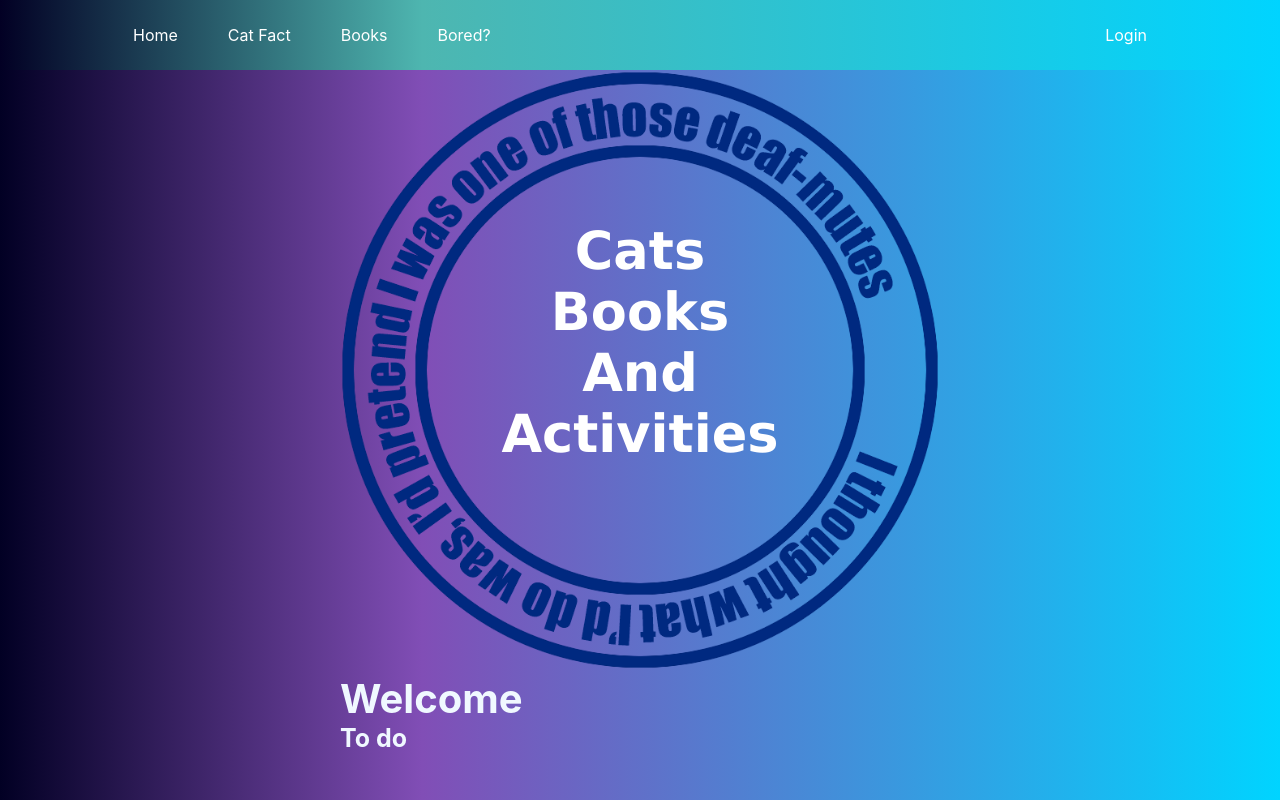
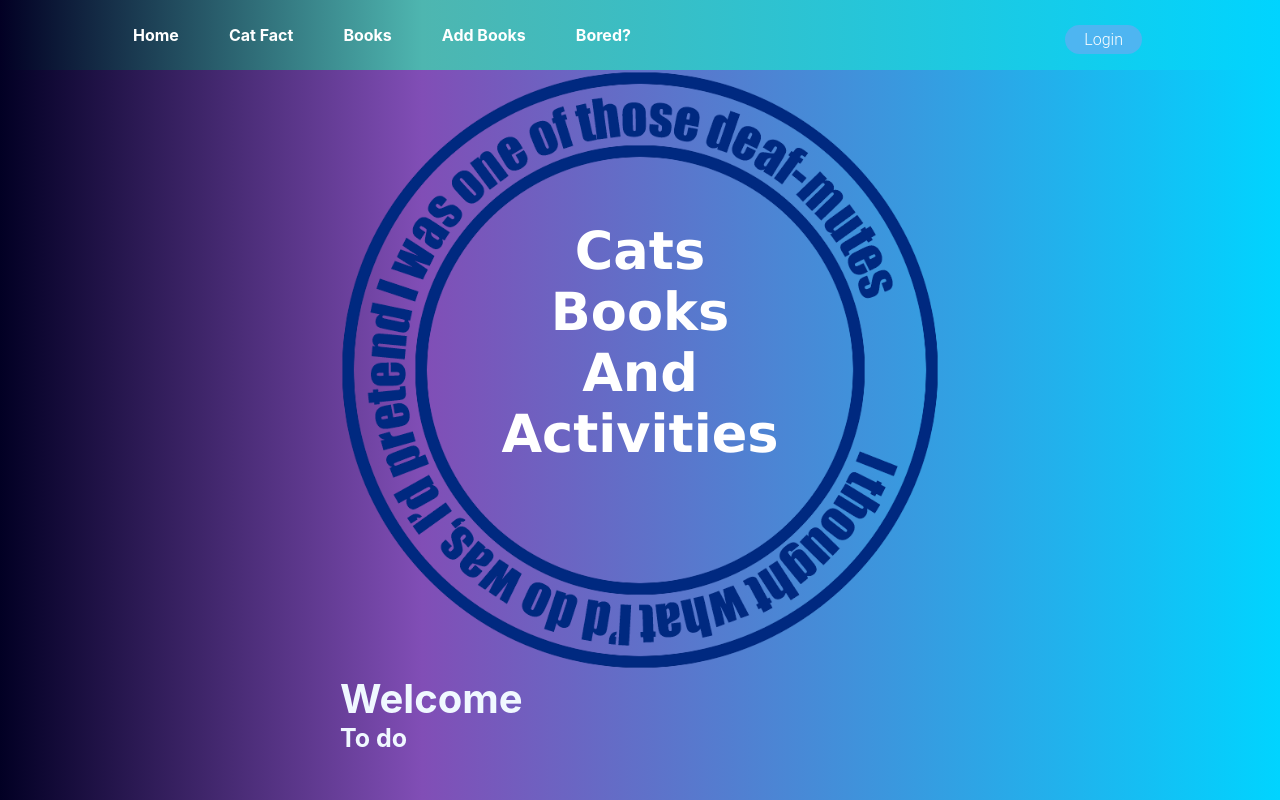
Before and after one commit to Ruaffu/CA2_individual_frontend, a React (Vite) app: page / in a window 1280 px wide. Shown: the top 800 px of the page. Built offline with nearby package versions, Linux system fonts and the light colour scheme.

Commit message:
addBooks component added along with some minor chnages to header

```diff
--- a/src/App.jsx
+++ b/src/App.jsx
@@ -1,44 +1,50 @@
-import { Outlet, Link, NavLink } from "react-router-dom";
-import { useState, useEffect } from "react";
+import { BrowserRouter, Routes, Route } from "react-router-dom";
+import { useState, useEffect} from "react";
 import "./styles/App.css";
-import apiFacade from "./apiFacade.js";
+import Home from "./components/Home";
+import NoMatch from "./components/NoMatch";
+import LoginPage from "./components/LoginPage";
+import Cat from "./components/Cat";
+import Books from "./components/Books";
+import Bored from "./components/Bored";
+import Header from "./components/Header";
+import facade from "./apiFacade";
+import AddBooks from "./components/AddBooks";
+
+
 export default function App() {
 
+  const [loggedIn, setLoggedIn] = useState(false);
+  function user() {
+    const [dataFromServer, setDataFromServer] = useState("Loading...")
 
+    useEffect(() => {
+      facade.fetchUserInfo().then(data => setDataFromServer(data));
+    }, [])
 
-  function logout() {
-    apiFacade.logout();
+    return (
+      <div>
+        <h3 >Hello @{dataFromServer.userName}</h3>
+      </div>
+    )
   }
-
-  //  const  getUsername = () => {
-  //   const data = apiFacade.fetchUserInfo().then(data => data);
-  //   return data.userName
-  // }
 
   return (
     <div>
-      <header>
-        <nav>
-          <NavLink className="nav-link" to="/">Home</NavLink>
-          <NavLink className="nav-link" to="cat">Cat Fact</NavLink>
-          <NavLink className="nav-link" to="book">Books</NavLink>
-          <NavLink className="nav-link" to="bored">Bored?</NavLink>
+       <BrowserRouter>
+       <Header loggedIn={loggedIn} user={user}/>
+    <Routes>
+        <Route path="/" element={<Home/>}>
+        </Route>
+        <Route path="login" element={<LoginPage loggedIn={loggedIn} setLoggedIn={setLoggedIn} />} />
+        <Route path="cat" element={<Cat/>} />
+        <Route path="book" element={<Books loggedIn={loggedIn} />} />
+        <Route path="addbook" element={<AddBooks loggedIn={loggedIn} />} />
+        <Route path="bored" element={<Bored />} />
+        <Route path="*" element={<NoMatch/>} />
 
-
-          {
-            apiFacade.loggedIn() ?
-              <>
-                <NavLink className="nav-button" to="/" onClick={logout}>Logout</NavLink>
-              </>
-
-
-              : <NavLink className="nav-button" to="login">Login</NavLink>
-          }
-
-
-        </nav>
-      </header>
-      <Outlet />
+    </Routes>
+  </BrowserRouter>,
     </div>
   );
 }
--- a/src/apiFacade.js
+++ b/src/apiFacade.js
@@ -68,7 +68,7 @@ function apiFacade() {
 
   const createBook = (book) => {
     const options = makeOptions("POST", true, book); //True add's the token
-    console.log(username + " " + password);
+    console.log(book);
     return fetch(URL + "/api/book/newbook", options)
       .then(handleHttpErrors)
       .then(res => { setToken(res.token) })
--- /dev/null
+++ b/src/components/AddBooks.jsx
@@ -0,0 +1,125 @@
+import { Link, Outlet, NavLink } from "react-router-dom";
+import { useState, useEffect } from "react";
+import facade from "../apiFacade";
+import "../styles/Books.css";
+
+export default function AddBooks({ loggedIn}) {
+    const [books, setBooks] = useState([]);
+    const [roles, setRoles] = useState([]);
+    const initialValue = {
+        title: "",
+        isbn: "",
+        description: '',
+        name: '',
+      };
+      const [newBook, setNewBook] = useState(initialValue);
+
+      const handleSubmit = (e) => {
+        e.preventDefault();
+        console.log(newBook);
+        facade.createBook(newBook);
+        setNewBook(initialValue);
+        alert(newBook.title + ' Has been added')
+      };
+
+      const handleChange = (e) => {
+        const name = e.target.name;
+        const value = e.target.value;
+        setNewBook({ ...newBook, [name]: value });
+      };
+
+    function getRole(setRoles) {
+      const [dataFromServer, setDataFromServer] = useState("Loading...")
+
+      useEffect(() => {
+        facade.fetchUserInfo().then(data => setRoles(data.roles));
+      }, [])
+
+   return roles
+
+
+
+    }
+    console.log();
+
+
+    function getBooks() {
+        facade.fetchBook().then(data => setBooks(data));
+
+    }
+
+    useEffect(() => {
+        getBooks()
+
+    },[])
+
+
+  return (
+    <div >{getRole(setRoles)}
+        <h1 className="center-text book-text">Books</h1>
+        {loggedIn != false && roles[0] === 'admin' ?
+<>
+<div className="form-box">
+      <form >
+        <label>Title: </label>
+        <input className="form-input"
+          type="text"
+          name="title"
+          value={newBook.title}
+          onChange={handleChange}
+        ></input>{" "}
+        <br></br>
+        <label>ISBN: </label>
+        <input className="form-input"
+          type="text"
+          name="isbn"
+          value={newBook.isbn}
+          onChange={handleChange}
+        ></input>
+        <br></br>
+        <label>Description: </label>
+        <input
+        className="form-input"
+          type="text"
+          name="description"
+          value={newBook.description}
+          onChange={handleChange}
+        ></input>
+         <br></br>
+        <label>Author: </label>
+        <input className="form-input"
+          type="text"
+          name="name"
+          value={newBook.name}
+          onChange={handleChange}
+        ></input>
+        <br></br>
+      </form>
+      <br></br>
+      <button className="button-text" type="submit" onClick={handleSubmit}>
+        Add
+      </button>
+      <br></br>
+      <br></br>
+    </div>
+     <div className='card-list'>
+     {books.map(book => (
+         <div className='card-container' key={book.title}>
+             <img className='center' src={'https://covers.openlibrary.org/b/isbn/'+book.isbn+'-M.jpg'} />
+            <h2 className='center-text'>{book.title}</h2>
+            <h4 className='center-text'>{book.isbn}</h4>
+            <p className="center-text">{book.description}</p>
+            </div>
+     ))}
+     </div>
+
+     </>
+     :<>
+     <h3 className="center-text book-text">Please Login as Admin</h3>
+     <NavLink className="navlink book-text" to="/login">Login</NavLink>
+     </>
+}
+
+    </div>
+  );
+}
--- a/src/components/Books.jsx
+++ b/src/components/Books.jsx
@@ -3,23 +3,15 @@ import { useState, useEffect } from "react";
 import facade from "../apiFacade";
 import "../styles/Books.css";
 
-export default function Books() {
+export default function Books({ loggedIn}) {
     const [books, setBooks] = useState([]);
-
 
     function getBooks() {
         facade.fetchBook().then(data => setBooks(data));
 
+
     }
-
-    const getToken = () => {
-        return localStorage.getItem('jwtToken')
-      }
-      const loggedIn = () => {
-        const loggedIn = getToken() != null;
-        return loggedIn;
-      }
-
+    console.log(books);
 
     useEffect(() => {
         getBooks()
@@ -30,13 +22,14 @@ export default function Books() {
   return (
     <div >
         <h1 className="center-text book-text">Books</h1>
-        {loggedIn() != false ?
+        {loggedIn != false?
 
      <div className='card-list'>
      {books.map(book => (
          <div className='card-container' key={book.title}>
              <img className='center' src={'https://covers.openlibrary.org/b/isbn/'+book.isbn+'-M.jpg'} />
             <h2 className='center-text'>{book.title}</h2>
+            <h2 className='center-text'>By {book.authors[0]}</h2>
             <h4 className='center-text'>{book.isbn}</h4>
             <p className="center-text">{book.description}</p>
             </div>
--- /dev/null
+++ b/src/components/Header.jsx
@@ -0,0 +1,38 @@
+import React from 'react'
+import { Outlet, Link, NavLink } from "react-router-dom";
+
+function logout() {
+    apiFacade.logout();
+}
+
+const Header = ({ loggedIn, user }) => {
+  return (
+    <div>
+        <header>
+        <nav>
+          <NavLink className="nav-link" to="/">Home</NavLink>
+          <NavLink className="nav-link" to="cat">Cat Fact</NavLink>
+          <NavLink className="nav-link" to="book">Books</NavLink>
+          <NavLink className="nav-link" to="addbook">Add Books</NavLink>
+          <NavLink className="nav-link" to="bored">Bored?</NavLink>
+
+
+          {
+            loggedIn ?
+            <>
+                <NavLink className="nav-button" to="/" onClick={logout}>Logout</NavLink>
+                <NavLink className="username" to="/" >{user()}</NavLink>
+                </>
+              :
+              <NavLink className="nav-button" to="login">Login</NavLink>
+          }
+
+
+        </nav>
+      </header>
+      <Outlet />
+    </div>
+  )
+}
+
+export default Header
--- a/src/components/LoginPage.jsx
+++ b/src/components/LoginPage.jsx
@@ -68,6 +68,7 @@ function LoggedIn() {
     facade.fetchUserInfo().then(data => setDataFromServer(data));
   }, [])
 
+
   return (
     <div>
       <h2>Data Received from server</h2>
@@ -77,8 +78,8 @@ function LoggedIn() {
 
 }
 
-function LoginPage() {
-  const [loggedIn, setLoggedIn] = useState(false);
+function LoginPage( { loggedIn, setLoggedIn }) {
+
   const [creatingUser, setCreatingUser] = useState(false);
 
   const logout = () => {
--- a/src/main.jsx
+++ b/src/main.jsx
@@ -1,29 +1,9 @@
 import { render } from "react-dom";
-import { BrowserRouter, Routes, Route } from "react-router-dom";
+
 import App from "./App";
-import Home from "./components/Home";
-import NoMatch from "./components/NoMatch";
-import LoginPage from "./components/LoginPage";
-import Cat from "./components/Cat";
-import Books from "./components/Books";
-import Bored from "./components/Bored";
-import facade from "./apiFacade";
+
 
 const rootElement = document.getElementById("root");
 render(
-  <BrowserRouter>
-    <Routes>
-      <Route path="/" element={<App />}>
-        <Route path="/" element={<Home/>}>
-        </Route>
-        <Route path="login" element={<LoginPage/>} />
-        <Route path="cat" element={<Cat/>} />
-        <Route path="book" element={<Books />} />
-        <Route path="bored" element={<Bored />} />
-        <Route path="*" element={<NoMatch/>} />
-
-      </Route>
-    </Routes>
-  </BrowserRouter>,
-  rootElement
+  <App />, rootElement
 );
--- a/src/settings.js
+++ b/src/settings.js
@@ -1,3 +1,3 @@
-const URL = "http://localhost:8080/ca2_startcode_backend_war_exploded"
+const URL = "https://ruaffu.com/ca2-backend"
 
 export default URL;
--- a/src/styles/App.css
+++ b/src/styles/App.css
@@ -22,6 +22,7 @@ nav {
 
 nav .nav-link {
   padding-right: 30px;
+  font-weight: bold;
 }
 
 nav .nav-link, nav .nav-button{
@@ -31,6 +32,26 @@ nav .nav-link, nav .nav-button{
 
 nav .nav-button {
   float: right;
+  padding-right: 10px;
+  font-weight: bold;
+  padding:0.3em 1.2em;
+margin:0 0.3em 0.3em 0;
+border-radius:2em;
+box-sizing: border-box;
+text-decoration:none;
+font-family:'Roboto',sans-serif;
+font-weight:300;
+color:#FFFFFF;
+background-color:#4eb5f1;
+text-align:center;
+transition: all 0.2s;
+
+}
+
+.username{
+  float: right;
+  padding-right: 10px;
+  font-weight: bold;
 }
 
 nav .nav-link:hover, nav .nav-button:hover {
@@ -66,6 +87,10 @@ main {
 
 .column {
   flex: 100%;
+}
+
+.user-text{
+  color: black;
 }
 
 input[type=text], input[type=password], button {
--- a/src/styles/Books.css
+++ b/src/styles/Books.css
@@ -21,6 +21,25 @@
     color: aliceblue;
     font-size: 40px;
 }
+
+.form-box{
+  font-size: 25px;
+  font-weight: bold;
+  color: aliceblue;
+        width: 800px;
+        position: relative; left: 50%; margin-left: -400px;
+        padding: auto;
+}
+
+.button-text{
+  background: rgb(44, 41, 96);
+  background: radial-gradient(circle, rgba(2,0,36,1) 0%, rgba(129,78,182,1) 33%, rgba(35,80,189,1) 59%, rgba(0,212,255,1) 100%);
+  color: aliceblue;
+  border-radius: 20px;
+  font-size: 25px;
+  font-weight: bold;
+}
+
 
 
   .section-books {
@@ -80,6 +99,6 @@ body {
   width: 95vw;
   margin: 0 auto;
   display: grid;
-  grid-template-columns: 1fr 1fr 1fr 1fr;
+  grid-template-columns: 1fr 1fr 1fr;
   grid-gap: 20px;
 }
```
